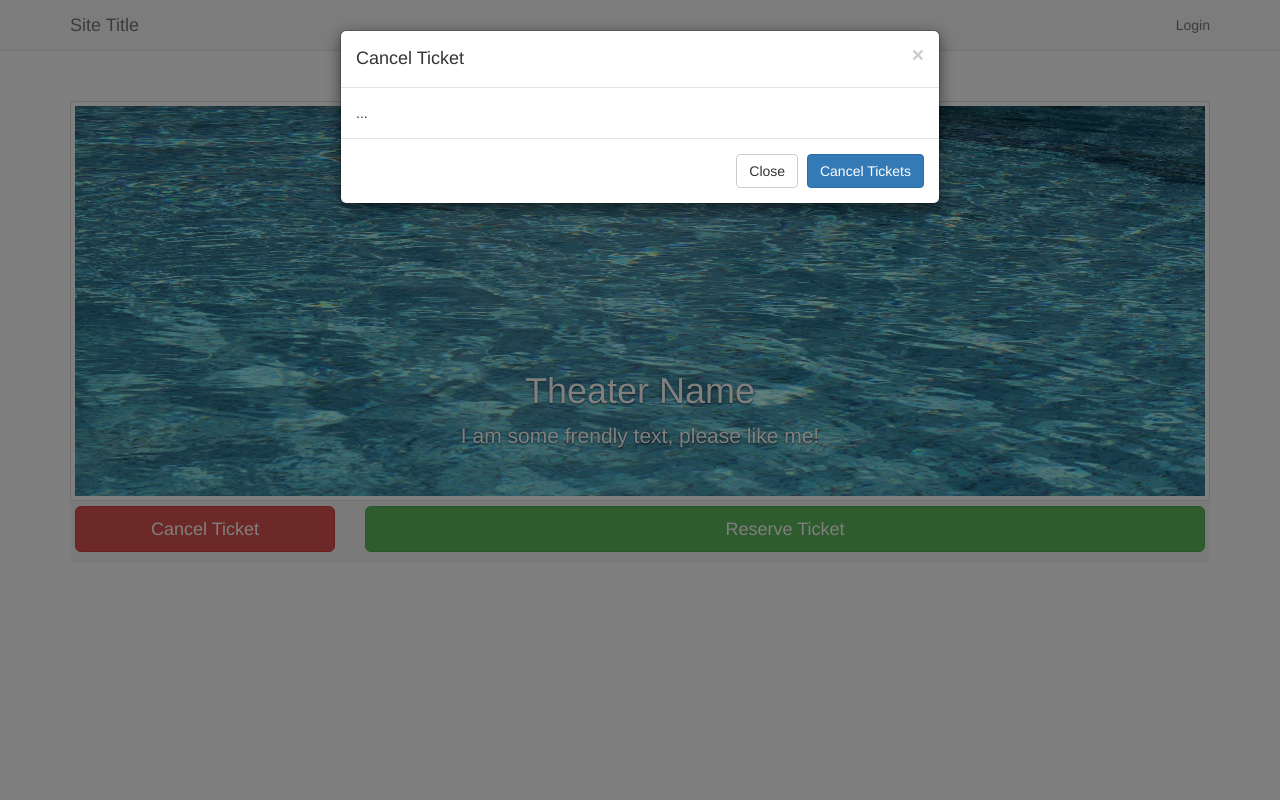
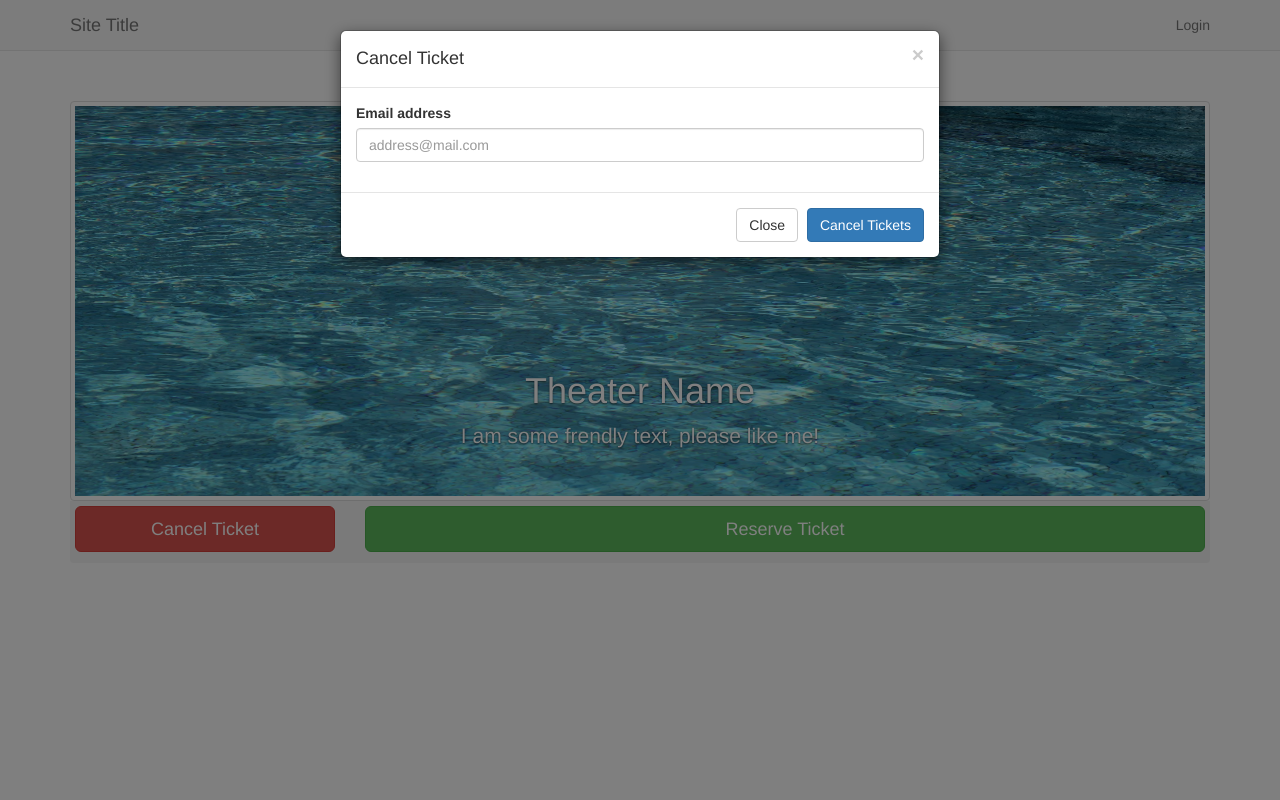
Before and after one commit to andrewregan/ticket-tracker, a PHP site: page / in a window 1280 px wide, after a click on "Cancel Ticket". Run offline with PHP 8.4, Linux system fonts and the light colour scheme.

Commit message:
Create forms for reserve and cancel ticket

```diff
--- a/public_html/index.php
+++ b/public_html/index.php
@@ -25,7 +25,10 @@
             <h4 class="modal-title" id="cancelTicketModal">Cancel Ticket</h4>
           </div>
           <div class="modal-body">
-            ...
+            <div class="form-group">
+              <label for="cancelEmail">Email address</label>
+              <input class="form-control" id="cancelEmail" type="email" placeholder="address@mail.com">
+            </div>
           </div>
           <div class="modal-footer">
             <button class="btn btn-default" data-dismiss="modal" type="button">Close</button>
@@ -44,7 +47,51 @@
             <h4 class="modal-title" id="reserveTicketModal">Reserve Ticket</h4>
           </div>
           <div class="modal-body">
-            ...
+            <div class="form-group">
+              <label>Name</label>
+              <div class="row">
+                <div class="col-sm-6">
+                  <input class="form-control" id="reserveFirstName" type="text" placeholder="First Name">
+                </div>
+                <div class="col-sm-6">
+                  <input class="form-control" id="reserveLastName" type="text" placeholder="Last Name">
+                </div>
+              </div>
+            </div>
+            <div class="form-group">
+              <label for="reservePhone">Phone number</label>
+              <input class="form-control" id="reservePhone" type="tel">
+            </div>
+            <div class="form-group">
+              <label for="cancelEmail">Email address</label>
+              <input class="form-control" id="cancelEmail" type="email" placeholder="address@mail.com">
+            </div>
+            <hr>
+            <div class="form-group">
+              <label for="reserveShow">Show</label>
+              <select class="form-control" id="reserveShow">
+                <option>1</option>
+                <option>2</option>
+                <option>3</option>
+                <option>4</option>
+                <option>5</option>
+              </select>
+            </div>
+            <div class="form-group">
+              <label for="reserveSeats">Seats</label>
+              <div class="row">
+                <div class="col-sm-10">
+                  <input class="form-control" id="reserveSeats" type="number" value="1" min="1" max="12">
+                </div>
+                <div class="col-sm-2">
+                  <input class="form-control" id="reserveSeatsCost" readonly>
+                </div>
+              </div>
+            </div>
+            <div class="form-group">
+              <label for="reserveComments">Comments</label>
+              <textarea class="form-control" id="reserveComments" rows="3"></textarea>
+            </div>
           </div>
           <div class="modal-footer">
             <button class="btn btn-default" data-dismiss="modal" type="button">Close</button>
```
